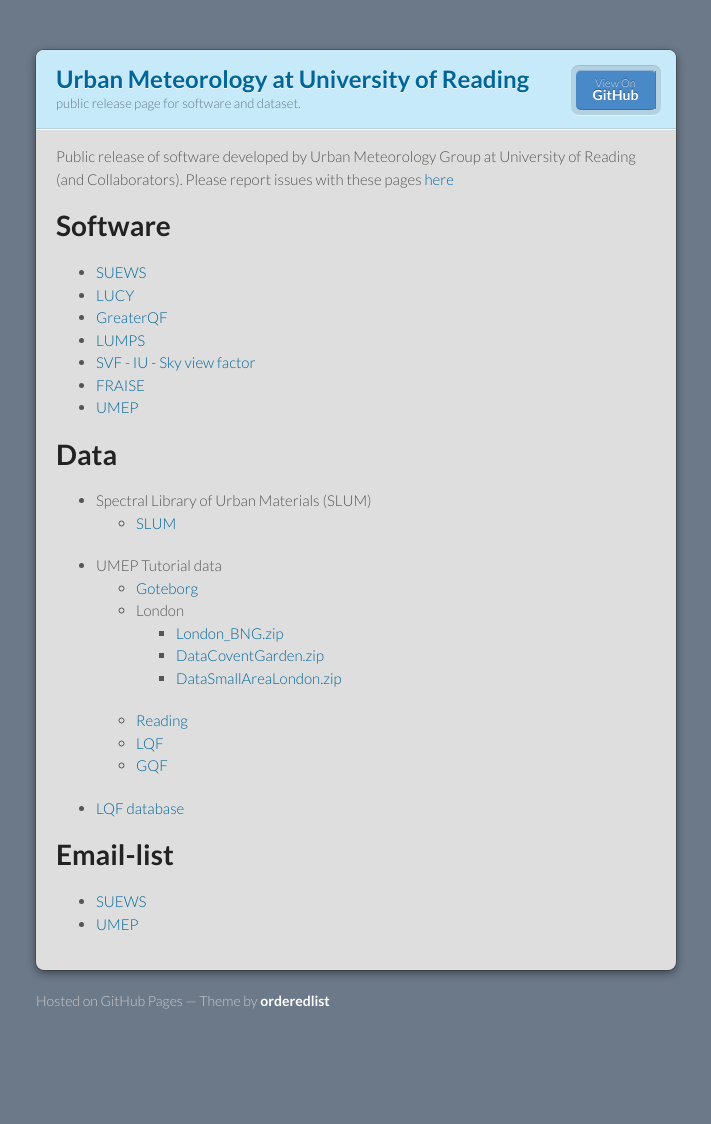
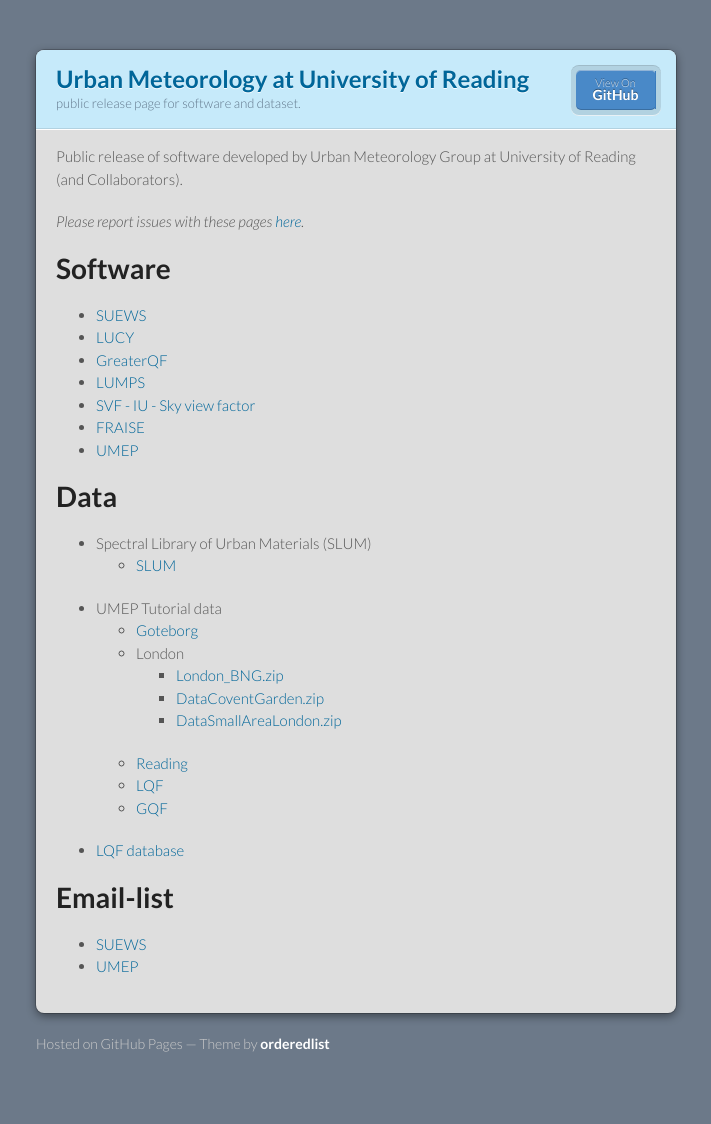
Before and after one commit to Urban-Meteorology-Reading/Urban-Meteorology-Reading.github.io, a Jekyll site: the page built from index.md, in a window 1280 px wide. Shown: the whole page, without its empty margins (284-995 px from the left). Built offline with Jekyll 4.4.1, drawn with Linux system fonts in a browser that asks for light colours; before the commit the page ends 1081 px from its top, so only the background shows below that.

```diff
--- a/index.md
+++ b/index.md
@@ -3,7 +3,8 @@ layout: default
 ---
 
 Public release of software developed by Urban Meteorology Group at University of Reading (and Collaborators).
-Please report issues with these pages [here](https://github.com/Urban-Meteorology-Reading/Urban-Meteorology-Reading.github.io/issues)
+
+*Please report issues with these pages [here](https://github.com/Urban-Meteorology-Reading/Urban-Meteorology-Reading.github.io/issues).*
 
 # Software
 
```
